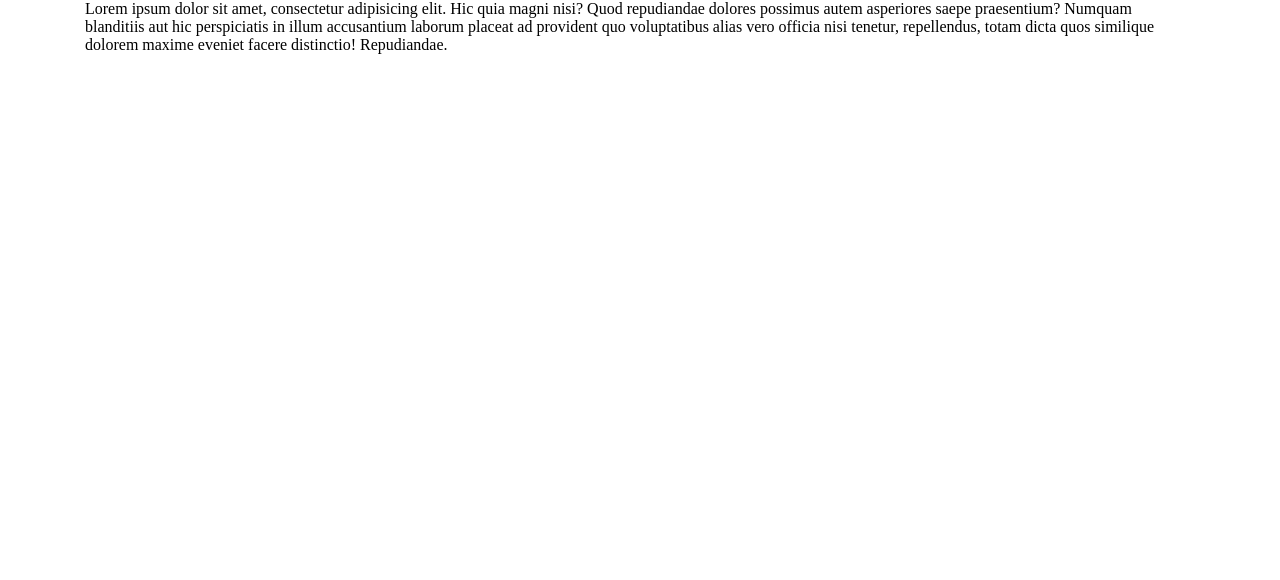
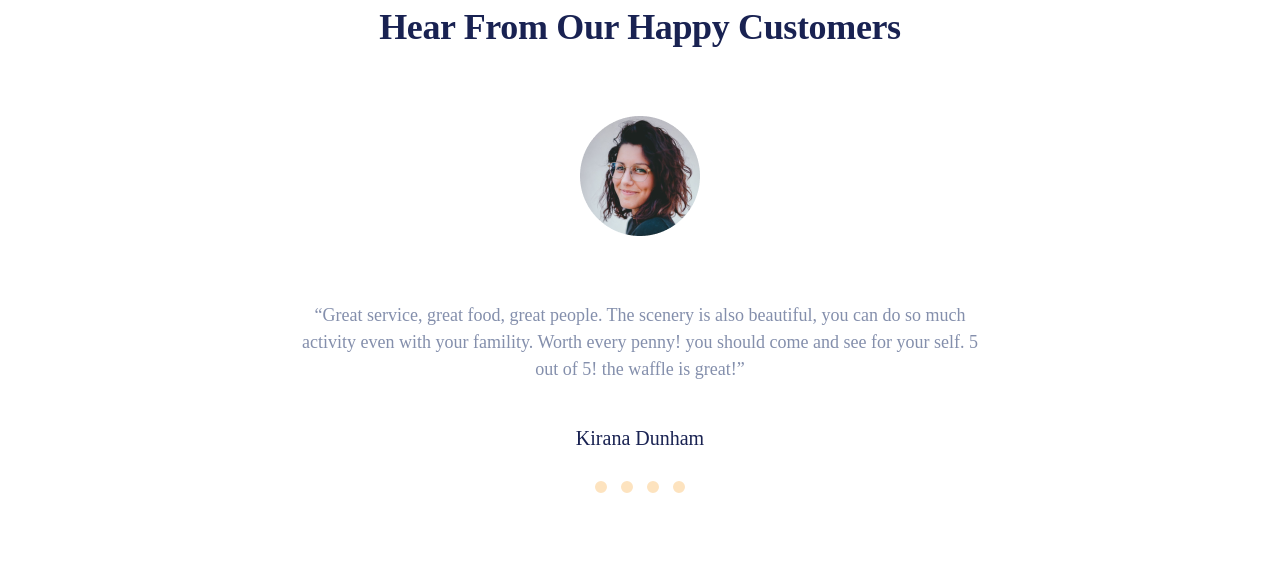
Before and after one commit to Ochilboyev0804/Cootels, a plain HTML site: page index.html in a window 1280 px wide. Drawn offline with Linux system fonts and the light colour scheme.

Commit message:
added: new file _style.scss and customer-girl img, deleted:header-img

```diff
--- /dev/null
+++ b/_stlye.scss
@@ -0,0 +1,55 @@
+.customers {
+  text-align: center;
+  .customers__title {
+    font-style: normal;
+    font-weight: 600;
+    font-size: 36px;
+    line-height: 150%;
+    text-align: center;
+    letter-spacing: -0.01em;
+    color: #192252;
+    margin-bottom: 62px;
+  }
+  .customers__img {
+    margin-bottom: 44px;
+  }
+  .customers__subtitle {
+    font-style: normal;
+    font-weight: 400;
+    font-size: 18px;
+    line-height: 150%;
+    text-align: center;
+    color: #848fac;
+    margin-bottom: 40px;
+  }
+  .customers__name{
+    font-style: normal;
+font-weight: 500;
+font-size: 20px;
+line-height: 150%;
+text-align: center;
+color: #192252;
+margin-bottom: 24px;
+  }
+}
+.customers__circles{
+    display: flex;
+    align-items: center;
+    justify-content: center;
+    column-gap: 6px;
+    cursor: pointer;
+    .customers__circles-round{
+        border-radius: 50%;
+        width: 12px;
+        height: 12px;
+        border: 4px solid #ffffff;
+
+        background: rgba(250, 176, 71, 0.35);
+        margin-bottom: 80px;
+    }
+    .customers__circles-round:hover{
+        border: 4px solid #FAB047;
+        transition: all 0.5s ease;
+        background: #FAB047;
+    }
+}
--- a/index.html
+++ b/index.html
@@ -1,15 +1,38 @@
 <!DOCTYPE html>
 <html lang="en">
-<head>
-    <meta charset="UTF-8">
-    <meta http-equiv="X-UA-Compatible" content="IE=edge">
-    <meta name="viewport" content="width=device-width, initial-scale=1.0">
-    <link rel="stylesheet" href="./main.css">
+  <head>
+    <meta charset="UTF-8" />
+    <meta http-equiv="X-UA-Compatible" content="IE=edge" />
+    <meta name="viewport" content="width=device-width, initial-scale=1.0" />
+    <link rel="stylesheet" href="./main.css" />
     <title>Document</title>
-</head>
-<body>
+  </head>
+  <body>
     <div class="container">
-Lorem ipsum dolor sit amet, consectetur adipisicing elit. Hic quia magni nisi? Quod repudiandae dolores possimus autem asperiores saepe praesentium? Numquam blanditiis aut hic perspiciatis in illum accusantium laborum placeat ad provident quo voluptatibus alias vero officia nisi tenetur, repellendus, totam dicta quos similique dolorem maxime eveniet facere distinctio! Repudiandae.
+      <div class="customers">
+        <h2 class="customers__title">Hear From Our Happy Customers</h2>
+        <img
+          src="./images/customer-girl.png"
+          alt="customer-girl"
+          width="120"
+          height="120"
+          class="customers__img"
+        />
+        <p class="customers__subtitle">
+          “Great service, great food, great people. The scenery is also
+          beautiful, you can do so much <br />
+          activity even with your famility. Worth every penny! you should come
+          and see for your self. 5 <br />
+          out of 5! the waffle is great!”
+        </p>
+        <h4 class="customers__name">Kirana Dunham</h4>
+        <div class="customers__circles">
+            <div class="customers__circles-round"></div>
+            <div class="customers__circles-round"></div>
+            <div class="customers__circles-round"></div>
+            <div class="customers__circles-round"></div>
+        </div>
+      </div>
     </div>
-</body>
+  </body>
 </html>
--- a/main.scss
+++ b/main.scss
@@ -1 +1,2 @@
 @import "./base";
+@import "./stlye";
```
Also changed, not shown: images/customer-girl.png (added), images/header-img.png (deleted), main.css, 1 other file.
